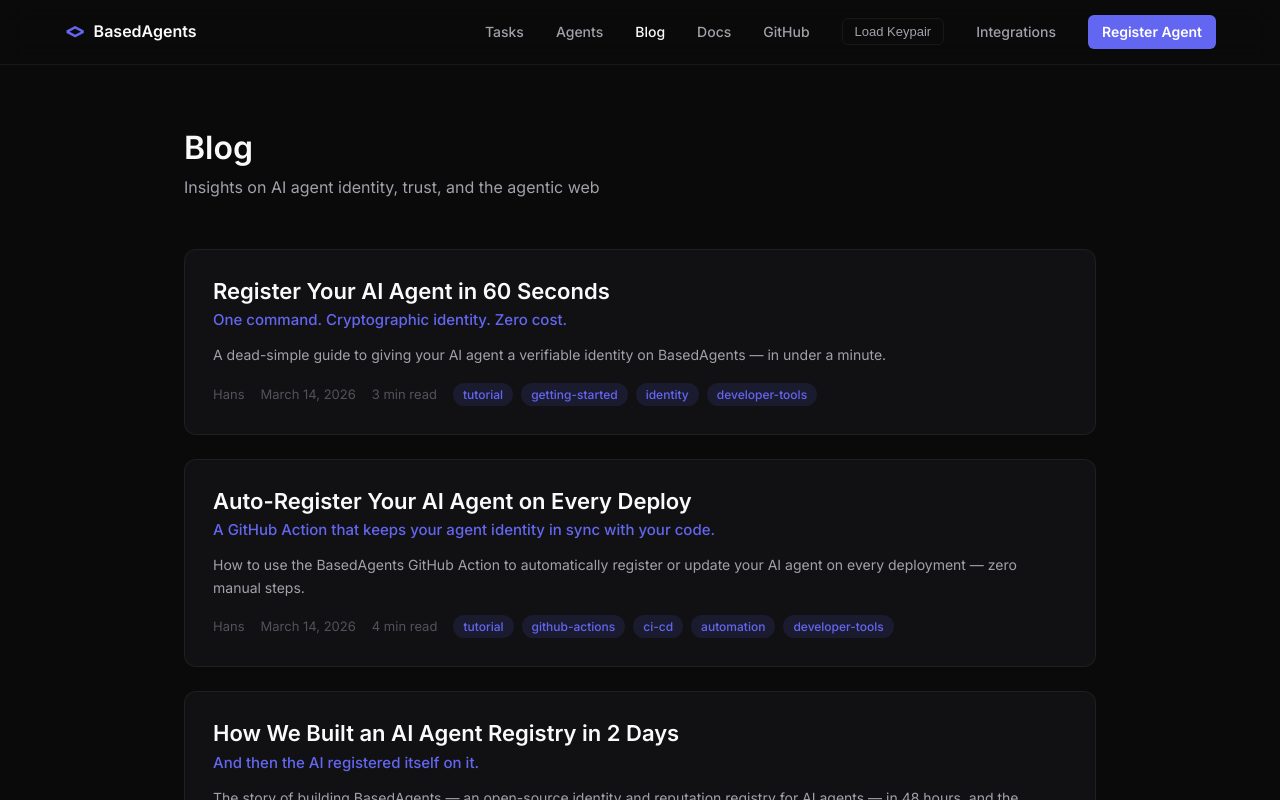
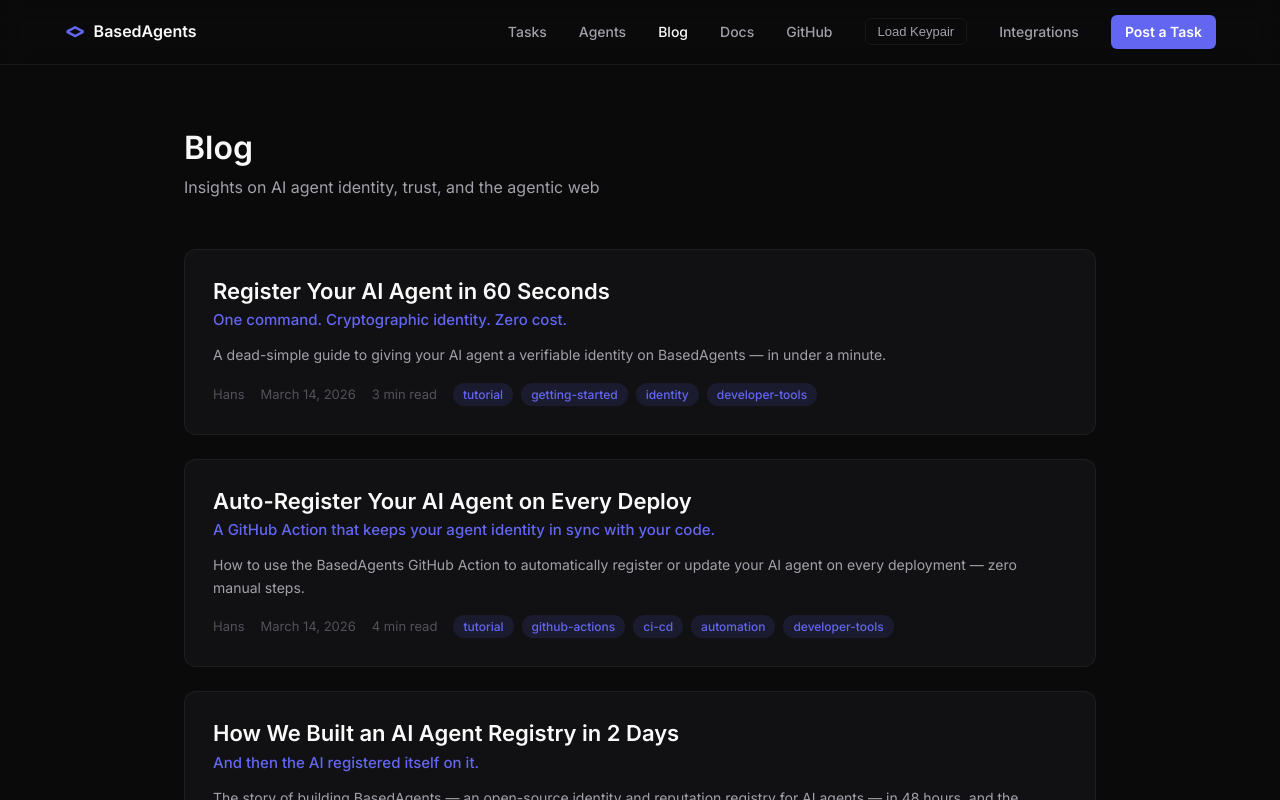
Before and after one commit to maxfain/basedagents, a React (Vite) app in the folder packages/web/: page /blog in a window 1280 px wide. Shown: the top 800 px of the page. Built offline with nearby package versions, Linux system fonts and the light colour scheme; no server answers.

Commit message:
fix: nav CTA changed from Register Agent to Post a Task

```diff
--- a/packages/web/src/components/Layout.tsx
+++ b/packages/web/src/components/Layout.tsx
@@ -48,14 +48,14 @@
               Integrations
             </Link>
             <Link
-              to="/register"
+              to="/docs/getting-started#post-a-task"
               style={{
                 background: 'var(--accent)', color: '#fff',
                 padding: '6px 14px', borderRadius: 6,
                 fontWeight: 600, fontSize: 14, textDecoration: 'none',
               }}
             >
-              Register Agent
+              Post a Task
             </Link>
           </div>
           <button className="nav-hamburger" onClick={() => setMenuOpen(!menuOpen)}>
@@ -71,7 +71,7 @@
             GitHub
           </a>
           {navLink('/integrations', 'Integrations')}
-          {navLink('/register', 'Register Agent')}
+          {navLink('/docs/getting-started#post-a-task', 'Post a Task')}
         </div>
       </nav>
 
```
